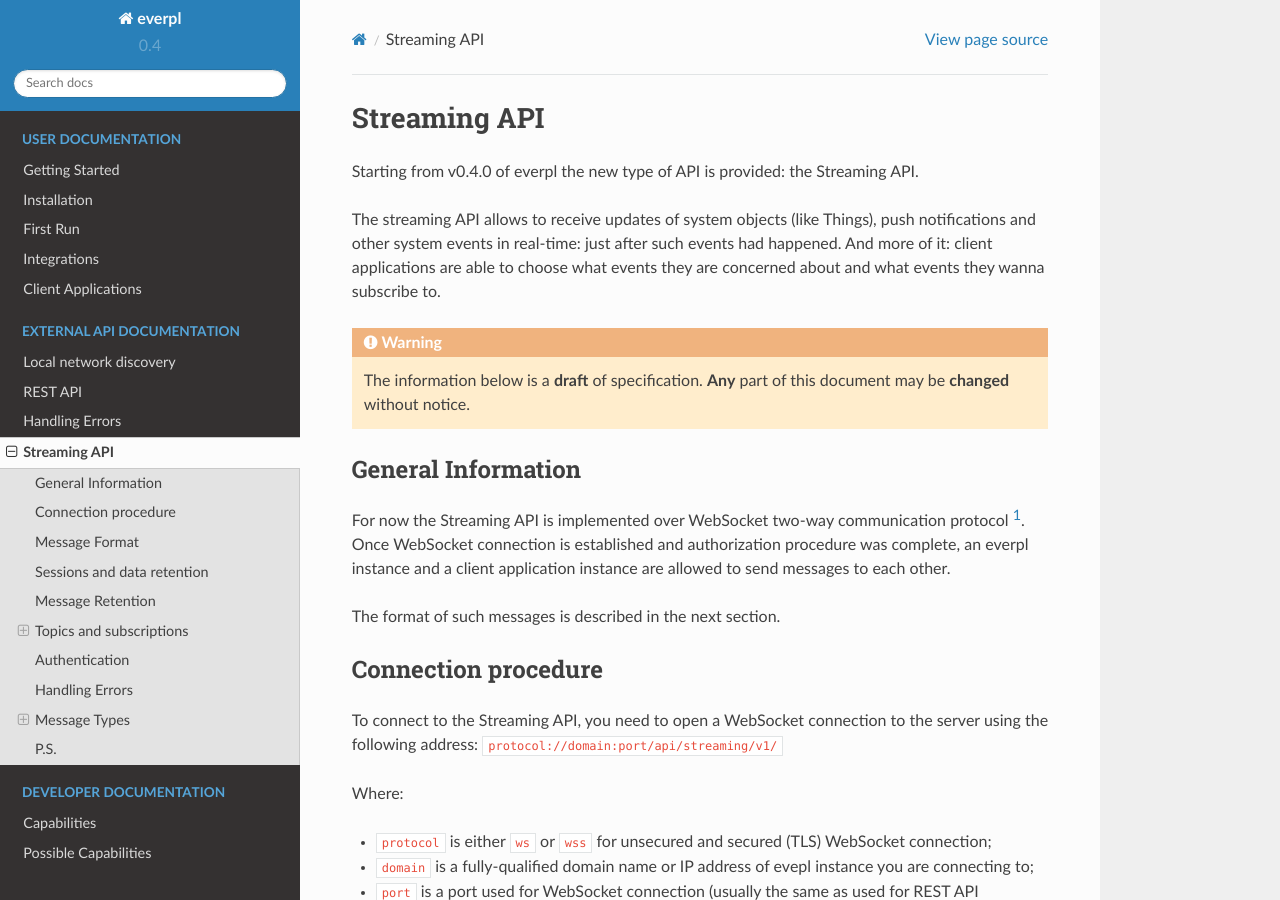
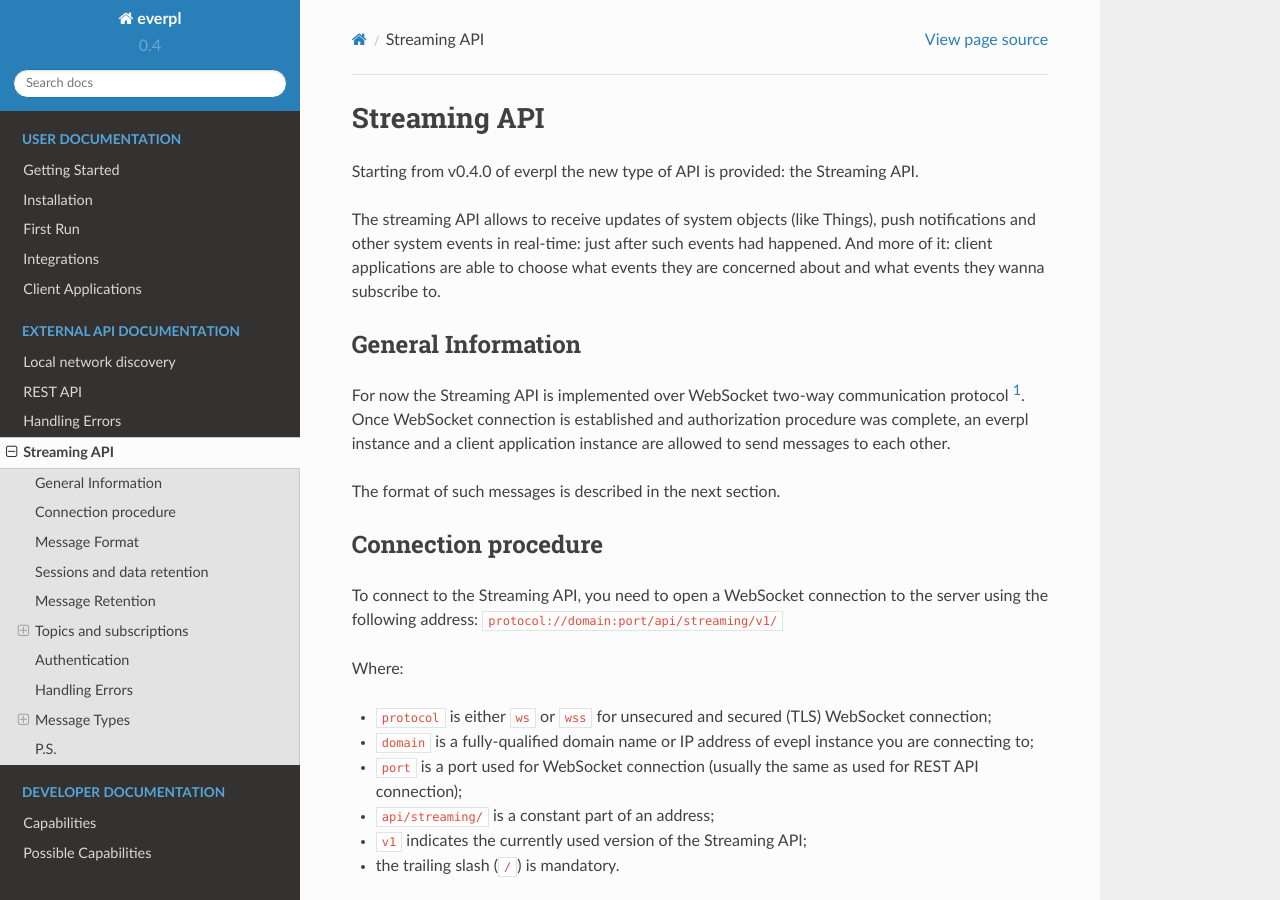
Before and after one commit to fossabot/everpl, a Sphinx documentation site: the page built from docs/source/api/streaming_api.rst, in a window 1280 px wide and 900 px high. Built offline with Sphinx 7.4.7 and the Read the Docs theme 2.0.0, drawn with Linux system fonts in a browser that asks for light colours; pages that are not in the unit, such as notebooks, are missing from menus.

Commit message:
DOCS: Removed a warning about Streaming API unstability

```diff
--- a/docs/source/api/streaming_api.rst
+++ b/docs/source/api/streaming_api.rst
@@ -9,10 +9,6 @@ The streaming API allows to receive updates of system objects
 just after such events had happened. And more of it: client applications
 are able to choose what events they are concerned about and what events
 they wanna subscribe to.
-
-.. WARNING::
-    The information below is a **draft** of specification. **Any**
-    part of this document may be **changed** without notice.
 
 
 General Information
```
